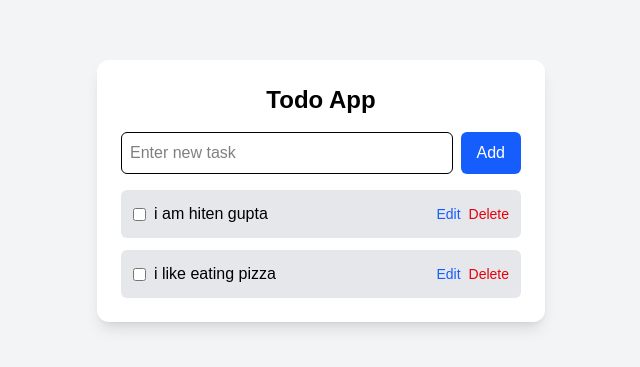
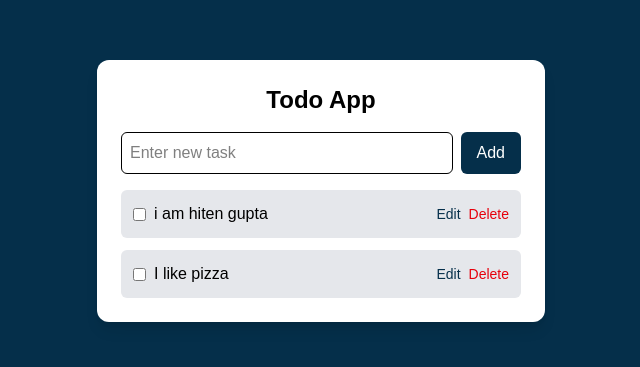
Before and after one commit to hitencodes01/01-todos-next, a Next.js app: page / in a window 1280 px wide. Shown: the part 209-576 px from the top of the page, without its empty margins (319-959 px from the left). Built offline with nearby package versions, Linux system fonts and the light colour scheme.

Commit message:
deploying

```diff
--- a/app/page.js
+++ b/app/page.js
@@ -2,7 +2,7 @@ import TodoList from "@/components/TodoList";
 
 export default function Home() {
   return (
-    <main className="min-h-screen bg-gray-100 flex items-center justify-center">
+    <main className="min-h-screen bg-sky-950 flex items-center justify-center">
       <div className="bg-white shadow-lg rounded-xl p-6 w-full max-w-md">
         <h1 className="text-2xl font-bold mb-4 text-center text-black">
           Todo App
--- a/components/TodoInput.jsx
+++ b/components/TodoInput.jsx
@@ -21,7 +21,7 @@ export default function TodoInput({ addTodo }) {
       />
       <button
         onClick={handleAdd}
-        className="bg-blue-600 text-white px-4 py-2 rounded-md"
+        className="bg-sky-950 text-white px-4 py-2 rounded-md"
       >
         Add
       </button>
--- a/components/TodoItem.jsx
+++ b/components/TodoItem.jsx
@@ -19,6 +19,7 @@ export default function TodoItem({ todo, toggleCompleted, deleteTodo, editTodo }
           type="checkbox"
           checked={todo.completed}
           onChange={() => toggleCompleted(todo.id)}
+          className="text-sky-950"
         />
         {isEditing ? (
           <input
@@ -43,7 +44,7 @@ export default function TodoItem({ todo, toggleCompleted, deleteTodo, editTodo }
       <div className="flex gap-2">
         <button
           onClick={() => setIsEditing((prev) => !prev)}
-          className="text-sm text-blue-600"
+          className="text-sm text-sky-950"
         >
           {isEditing ? "Save" : "Edit"}
         </button>
--- a/todos.json
+++ b/todos.json
@@ -5,8 +5,8 @@
     "completed": false
   },
   {
-    "id": "c0479d5a-dc77-4f42-af98-fcf3f1a659be",
-    "text": "i like eating pizza",
+    "id": "b88374d5-a8d6-45e4-aa17-c3c4e61292f1",
+    "text": "I like pizza",
     "completed": false
   }
 ]
```
